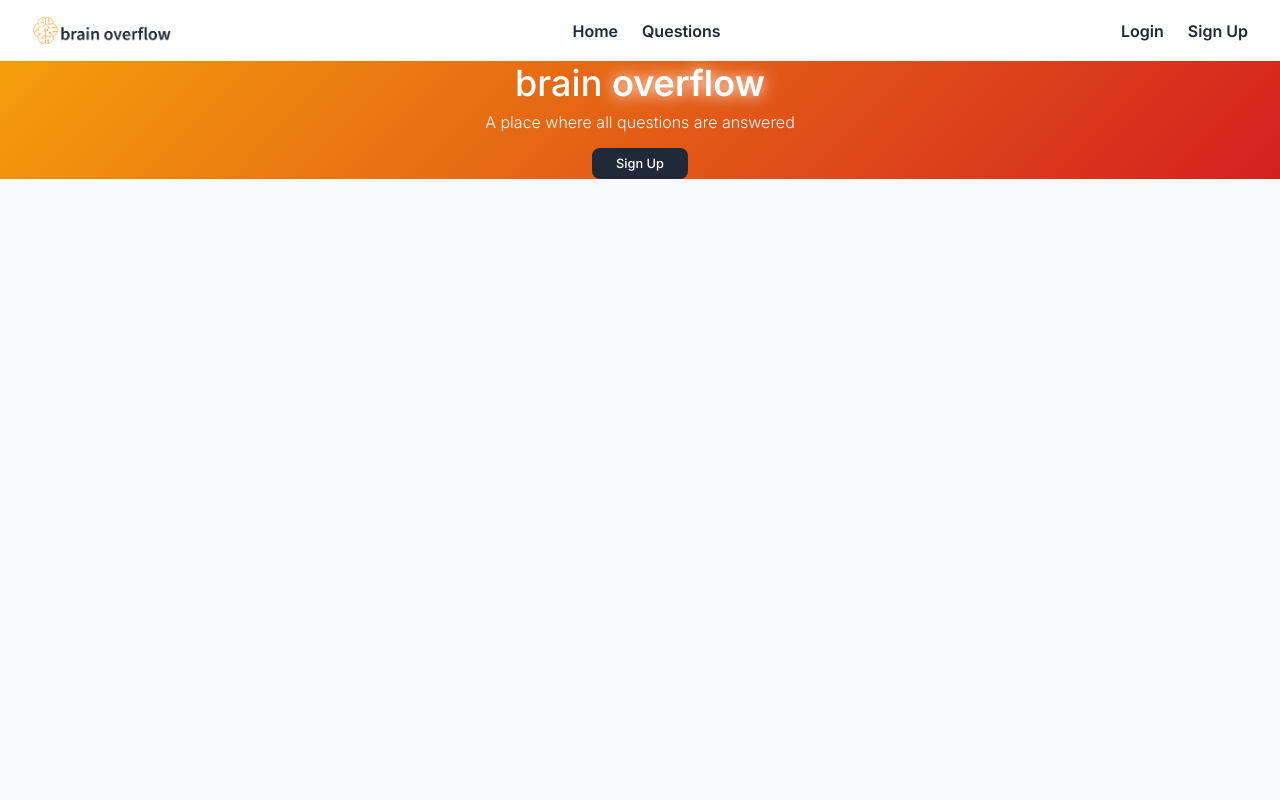
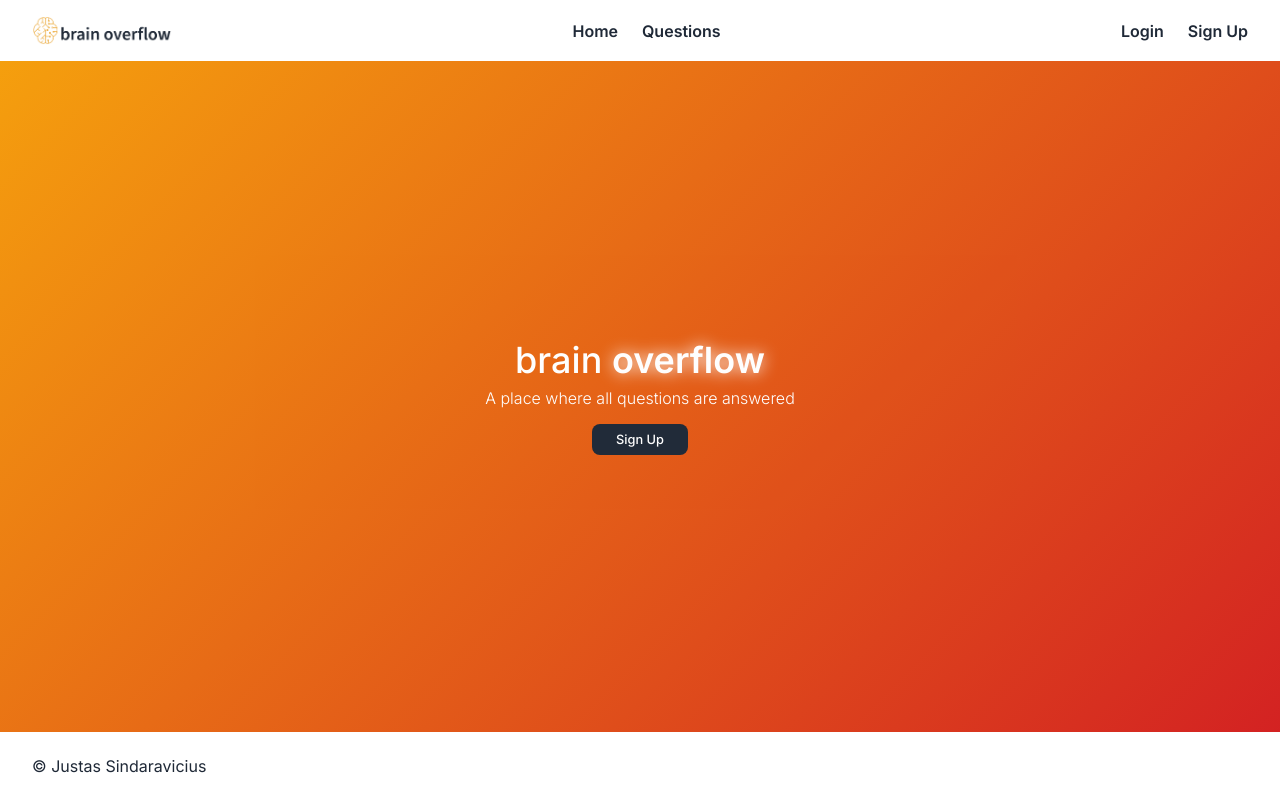
Before and after one commit to Justas-Sind/Baigiamasis_projektas, a React (Create React App) app: page / in a window 1280 px wide. Built offline with nearby package versions, Linux system fonts and the light colour scheme; no server answers.

Commit message:
Footer initially complete, style updates

```diff
--- a/src/App.jsx
+++ b/src/App.jsx
@@ -5,6 +5,7 @@ import SignUpPage from './components/SignUpPage/SignUpPage';
 import LogInPage from './components/LogInPage/LogInPage';
 import HomePage from './components/HomePage/HomePage';
 import Page404 from './components/Page404/Page404';
+import Footer from './components/Footer/Footer';
 
 function App() {
   return (
@@ -21,7 +22,7 @@ function App() {
         </Routes>
       </main>
       <footer>
-
+        <Footer />
       </footer>
     </div>
   );
--- a/src/components/Footer/Footer.jsx
+++ b/src/components/Footer/Footer.jsx
@@ -2,8 +2,11 @@ import styles from "./styles.module.css";
 
 function Footer() {
   return (
-    <>
-    </>
+    <div className={styles.footer}>
+      <div className={styles.footerContainer}>
+        <p>&#169; Justas Sindaravicius</p>
+      </div>
+    </div>
   );
 }
 
--- a/src/components/Footer/styles.module.css
+++ b/src/components/Footer/styles.module.css
@@ -0,0 +1,9 @@
+.footer {
+  box-shadow: 0 0 8px 2px var(--background-color-darker);
+  background-color: var(--white-color);
+  z-index: -1;
+}
+
+.footerContainer {
+  padding: 1.5rem 2rem;
+}
--- a/src/components/HomePage/styles.module.css
+++ b/src/components/HomePage/styles.module.css
@@ -1,7 +1,13 @@
+.homePage {
+  height: 100%;
+}
+
 .hero {
   background: linear-gradient(135deg, #f59e0b, #d32020);
   display: grid;
   place-items: center;
+  height: 100%;
+  opacity: 0.99;
 }
 
 .heroContent {
```
